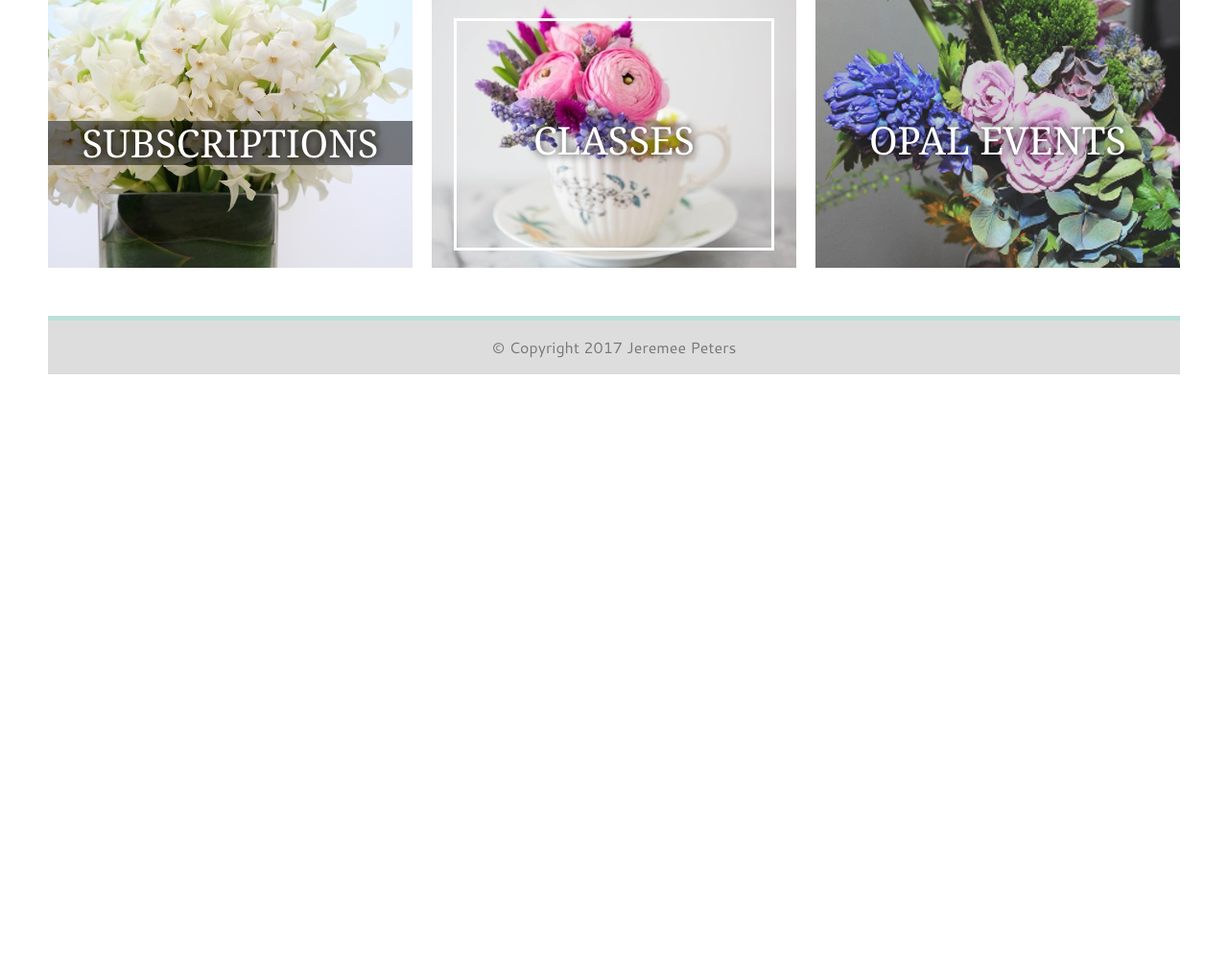
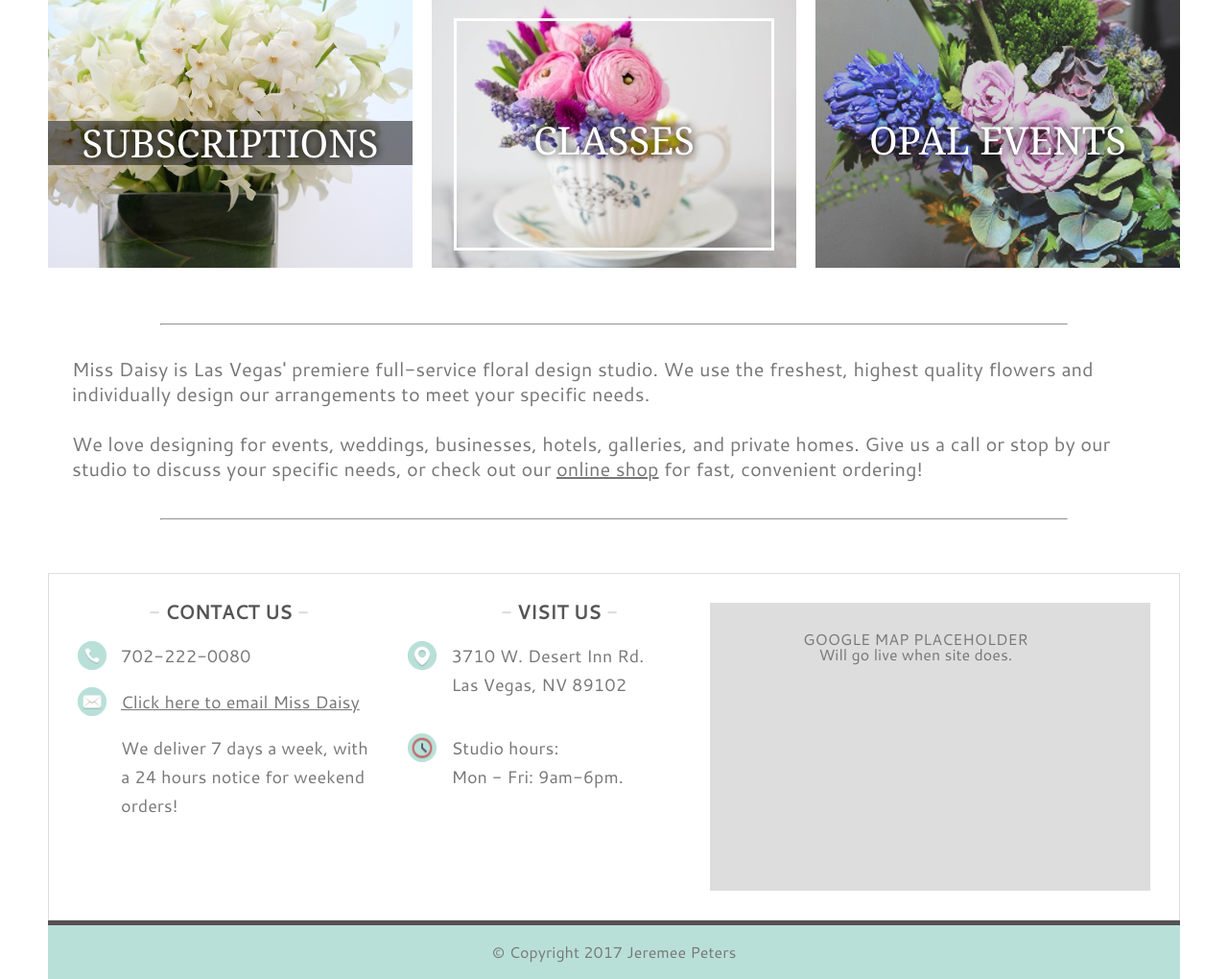
Before and after one commit to jpetey/miss-daisy, a PHP site: page / in a window 1280 px wide. Shown: the part 1013-2033 px from the top of the page at 96% size. Before the commit the page ends 1403 px from the top, so only its background shows below. Run offline with PHP 8.4, Linux system fonts and the light colour scheme.

Commit message:
Aside added to bottom of page with biz info + map

```diff
--- a/css/style.css
+++ b/css/style.css
@@ -14,11 +14,16 @@ body {
 	font-family: 'cantarellregular';
 }
 
-header > div.container {
+header, main, section, aside {
 	max-width: 1180px;
 	margin: 0 auto;
+	position: relative;
 	text-align: center;
 }
+
+a {color: #777777;}
+a:hover {color: #b9e0d8;}
+
 
 #img-head {width: 90%;}
 
@@ -49,20 +54,13 @@ a.navlink {
 
 a:hover {color: #b9e0d8;}
 
-section {
-	margin: 0 auto;
-	max-width: 1180px;
-	width: 100%;
-}
+.clearfix {overflow: auto;}
 
 #announce {
 	font-size: 18px;
 	padding-bottom: 15px;
 	text-align: center;
 }
-
-#announce > a {color: #777777;}
-#announce > a:hover {color: #b9e0d8;}
 
 #home-xl-img {
 	float: left;
@@ -183,9 +181,86 @@ div.home-img-link:hover:after, h3.img-title:hover:after {
     cursor: pointer;
 }
 
+main > hr {
+	color: #333333;
+	text-align: center;
+	width: 80%
+}
+
+#home-about {
+	padding: 25px 25px 30px 25px;
+	line-height: 26px;
+	text-align: left;
+	font-size: 20px;
+}
+
+aside {
+	margin-top: 55px;
+	padding-top: 30px;
+	padding-right: 30px;
+	padding-bottom: 30px;
+	border: 1px solid #dddddd;
+	background-color: #fff;
+	-webkit	box-sizing: border-box;
+		-moz box-sizing: border-box;
+			box-sizing: border-box;
+}
+
+.aside-contact-box, .aside-visit-box {
+	float: left;
+	width: 30%;
+	text-align: center;
+	padding: 0px 0px 30px 30px;
+	-webkit	box-sizing: border-box;
+		-moz box-sizing: border-box;
+			box-sizing: border-box;
+}
+
+.aside-box-title {
+	padding-bottom: 20px;
+	width: 100%;
+	font-family: 'cantarellregular';
+	font-size: 20px;
+	font-weight: bold;
+	text-transform: uppercase;
+	color: #555555;
+}
+
+.aside-box-title:before, .aside-box-title:after {
+	content: " - ";
+	color: #dddddd;
+}
+
+#aside-contact-content, #aside-visit-content {
+	font-size: 18px;
+	text-align: left;
+}
+
+.contact-icon, .visit-icon {
+	width: 30px;
+	height: 30px;
+	float: left;
+}
+
+.contact-info, .visit-info {
+	margin-left: 45px;
+    line-height: 30px;
+}
+
+#aside-map {
+	float: left;
+	height: 300px;
+	width: 40%;
+	padding: 30px 30px 30px 0px;
+	background-color: #dddddd;
+	-webkit	box-sizing: border-box;
+		-moz box-sizing: border-box;
+			box-sizing: border-box;
+}
+
 footer {
-	border-top: 5px solid #b9e0d8;
-	background-color: #ddd;
+	border-top: 5px solid #565155;
+	background-color: #b9e0d8;
 	clear: both;
 	margin: 0 auto;
 	max-width: 1180px;
@@ -195,5 +270,4 @@ footer {
 	-webkit	box-sizing: border-box;
 		-moz box-sizing: border-box;
 			box-sizing: border-box;
-
 }
--- a/home.html
+++ b/home.html
@@ -11,7 +11,6 @@
 </head>
 <body>
 <header>
-	<div class="container">
 	<img id="img-head" src="images/header.png">
 	<img id="logo" src="images/logo-green-pink.jpg">
 	<!--Navigation Menu-->
@@ -28,10 +27,9 @@
 			<li class="inactive"><a class="navlink" href="contact.html">Contact</a></li>
 		</ul>
 	</nav>
-	</div>
 </header>
 <main>
-	<section id="section1">
+	<section class="clearfix">
 		<h2 id="announce">To speak with a florist, please call us at <a href="tel:+17022220080">702.222.0080</a>. Same-day orders gladly accepted before 2PM.</h2>
 		<img id="home-xl-img" src="images/index/desert-shoot.jpg">
 		<!--take 2-->
@@ -50,7 +48,7 @@
 		</a>
 
 		<a href="subscribe.html">
-			<div class="home-btm-div clear">
+			<div class="home-btm-div">
 				<div class="home-img-link" id="white-blooms"></div>
 				<h3 class="img-title3">Subscriptions</h3>
 			</div>
@@ -66,11 +64,45 @@
 		<a href="opal.html">
 			<div class="home-btm-div">
 				<div class="home-img-link" id="rustic-bar"></div>
-				<h3 class="img-title2">Opal Events</h3>
+				<h3 class="img-title2"	>Opal Events</h3>
 			</div>
 		</a>
 	</section>
+	<hr>
+	<section id="home-about" class="clear">
+		<p>Miss Daisy is Las Vegas' premiere full-service floral design studio. We use the freshest, highest quality flowers and individually design our arrangements to meet your specific needs.
+		</p><br>
+		<p>We love designing for events, weddings, businesses, hotels, galleries, and private homes. Give us a call or stop by our studio to discuss your specific needs, or check out our <a href="http://missdaisyflowers.bloomnation.com">online shop</a> for fast, convenient ordering!
+	</section>
+	<hr>
 </main>
+
+<aside class="clearfix">
+	<div class="aside-contact-box">
+		<h3 class="aside-box-title">Contact Us</h3>
+		<div id="aside-contact-content">
+			<img class="contact-icon" src="images/phone.png">
+			<p class="contact-info"> 702-222-0080</p><br>
+			<img class="contact-icon" src="images/email.png">
+			<p class="contact-info"><a href="mailto:missdaisy@missdaisyflowers.com">Click here to email Miss Daisy</a></p><br>
+			<p class="contact-info"><em>We deliver 7 days a week, with a 24 hours notice for weekend orders!</em></p>
+		</div>
+	</div>
+	<div class="aside-visit-box">
+		<h3 class="aside-box-title">Visit Us</h3>
+		<div id="aside-visit-content">
+			<img class="visit-icon" src="images/location.png">
+			<p class="visit-info">3710 W. Desert Inn Rd. <br>Las Vegas, NV 89102</p><br><br>
+			<img class="contact-icon" src="images/time.png">
+			<p class="contact-info">Studio hours:<br>Mon &#45; Fri: 9am-6pm.</p><br>
+		</div>
+	</div>
+	<!--TEMP MAP PLACEHOLDER-->
+	<div id="aside-map">GOOGLE MAP PLACEHOLDER<br>Will go live when site does.</div>
+	<!--TEMP DISABLE
+	<iframe id="aside-map" height="300"  frameborder="0" style="border:0"  src="https://www.google.com/maps/embed/v1/place?key=AIzaSyCaGwzZefTKNQYbMAbcLgUZuJY9-zT-Q_Q&q=Miss+Daisy+Las+Vegas+NV" allowfullscreen></iframe>-->
+	</div>
+</aside>
 
 <footer>
 	<p>&copy; Copyright 2017 Jeremee Peters</p>
```
Also changed, not shown: testing.html (added, +99 -0 lines), images/email.png (added), images/location.png (added), images/phone.png (added), images/time.png (added), 1 other file. Lines whose indentation alone changed are shown as unchanged.
